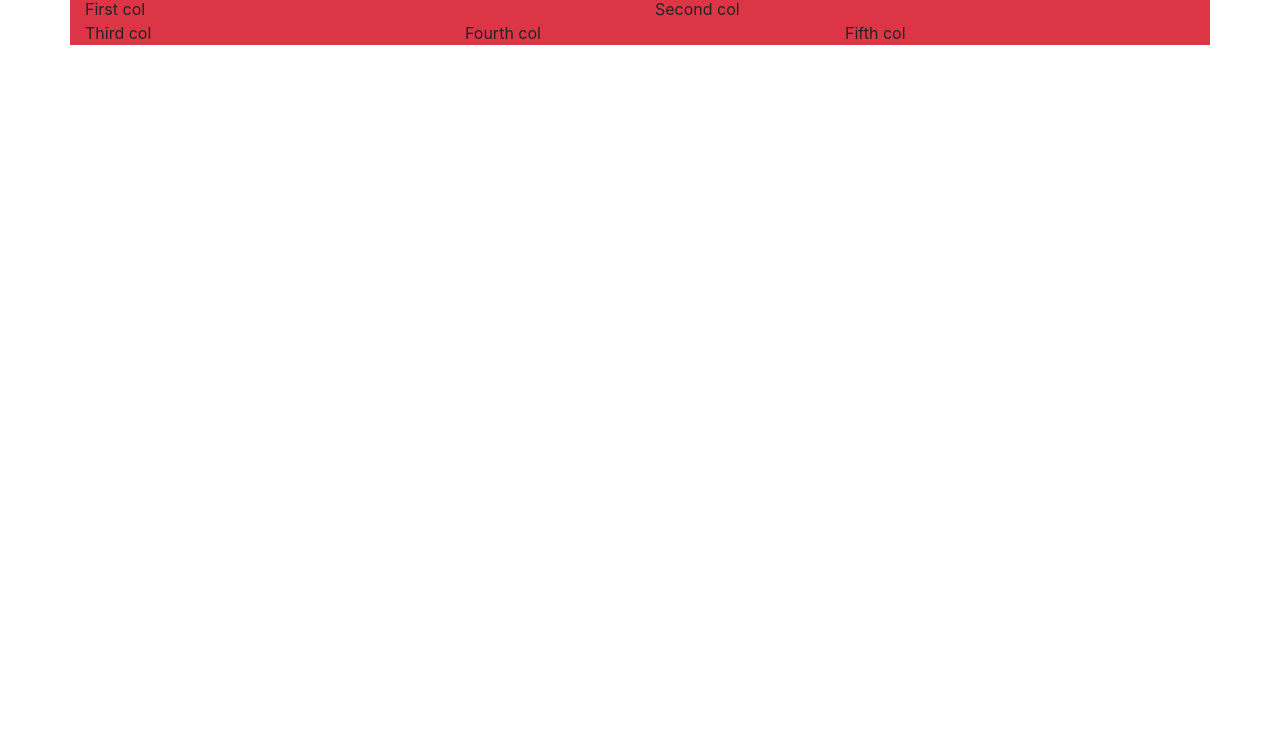
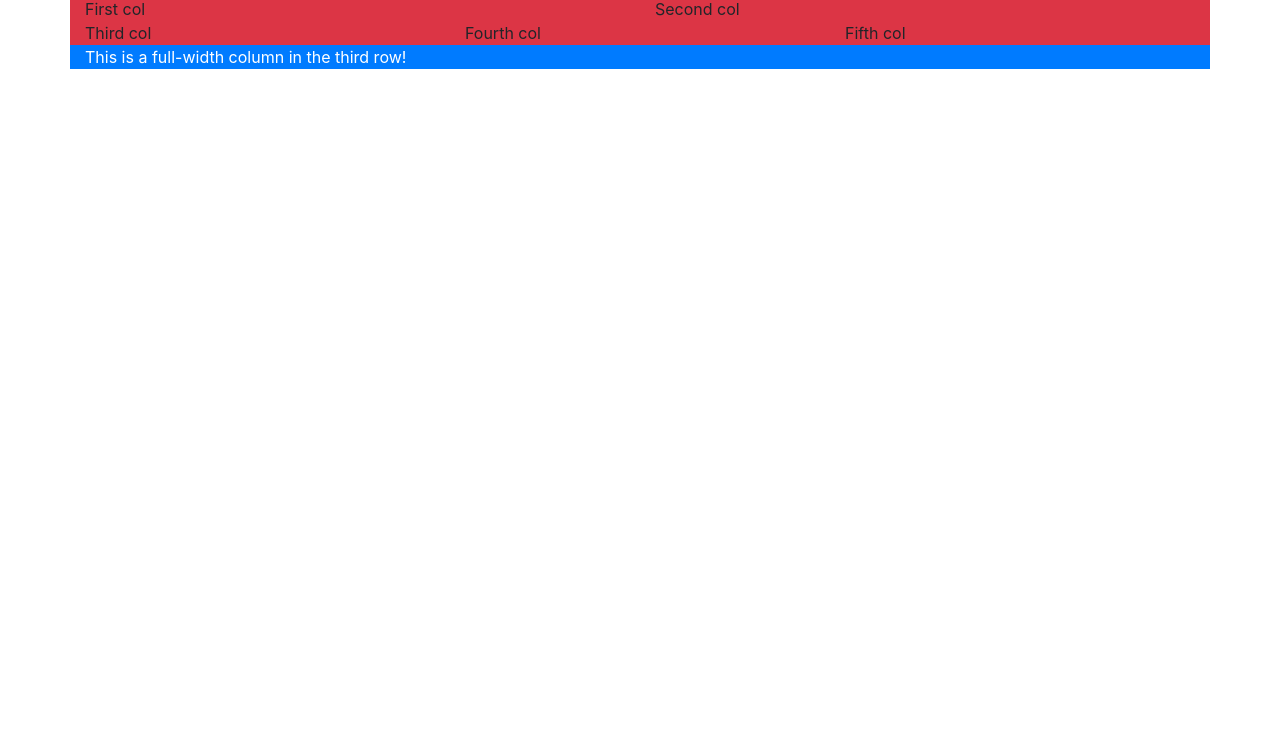
Before and after one commit to valceaalexandra/CSSPreprocessors, a plain HTML site: page index.html in a window 1280 px wide. Shown: the part 59-800 px from the top of the page. Drawn offline with nearby package versions, Linux system fonts and the light colour scheme.

Commit message:
third message

```diff
--- a/index.html
+++ b/index.html
@@ -25,6 +25,9 @@
 			<div class="col-4 bg-danger">Fourth col</div>
 			<div class="col-4 bg-danger">Fifth col</div>
 		</div>
+		<div class="row">
+			<div class="col-12 bg-primary text-white">This is a full-width column in the third row!</div>
+		</div>
 	</div>
 
 	<script src="https://code.jquery.com/jquery-3.5.1.slim.min.js"
```
